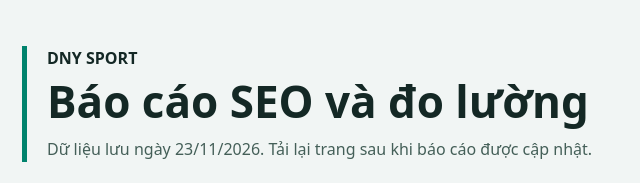
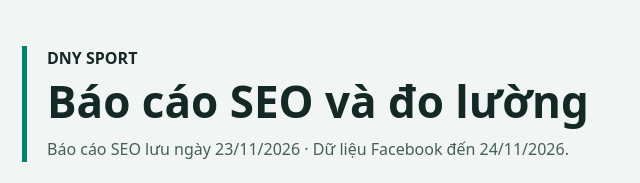
Before and after one commit to dnymarketing1708-a11y/dny-cong-cu-do-luong, a plain HTML site: page DNY-Cong-cu-do-luong.html in a window 1280 px wide. Shown: the top 183 px of the page, 228-868 px from the left. Drawn offline with Linux system fonts and the light colour scheme.

Commit message:
fix: clarify SEO and Facebook report dates

```diff
--- a/DNY-Cong-cu-do-luong.html
+++ b/DNY-Cong-cu-do-luong.html
@@ -247,7 +247,7 @@ function appendLink(parent, label, url) {
 }
 
 function renderReport() {
-  get('report-date').textContent = `Dữ liệu lưu ngày ${report.updated}. Tải lại trang sau khi báo cáo được cập nhật.`;
+  get('report-date').textContent = `Báo cáo SEO lưu ngày ${report.updated}. Dữ liệu Facebook được cập nhật riêng ở mục Meta API và đối chiếu GA4.`;
   get('report-period').textContent = `${report.period} so với ${report.previous} · https://dny.com.vn/ · Google Web đã hoàn tất · mọi thiết bị và quốc gia · ngày theo Search Console.`;
   const [oldClicks, clicks, oldImpressions, impressions] = report.gsc;
   const ctr = impressions ? clicks / impressions * 100 : 0;
@@ -378,6 +378,8 @@ function renderMetaInsights(data) {
   };
   status.textContent = `Đã đồng bộ ${new Date(data.updatedAt).toLocaleString('vi-VN', {timeZone: data.timezone || 'Asia/Ho_Chi_Minh'})}.`;
   get('meta-period').textContent = `${data.period.since} đến ${data.period.until} · giờ ${data.timezone || 'Asia/Ho_Chi_Minh'}.`;
+  const facebookDate = data.period.until.split('-').reverse().join('/');
+  get('report-date').textContent = `Báo cáo SEO lưu ngày ${report.updated} · Dữ liệu Facebook đến ${facebookDate}.`;
   const cards = [
     ...(ads.length ? [
       ['Chi tiêu quảng cáo', new Intl.NumberFormat('vi-VN', {style: 'currency', currency: 'VND', maximumFractionDigits: 0}).format(sums.spend)],
```
